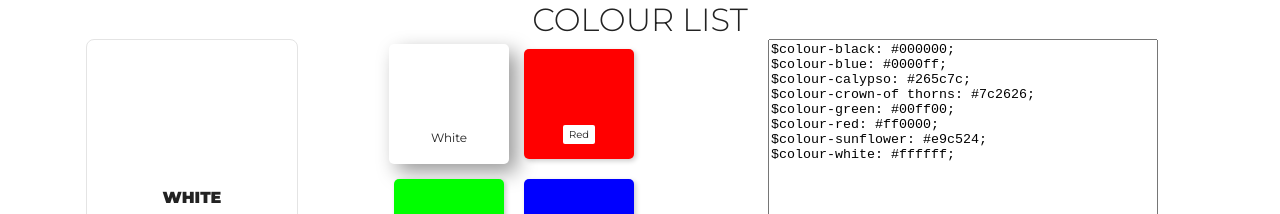
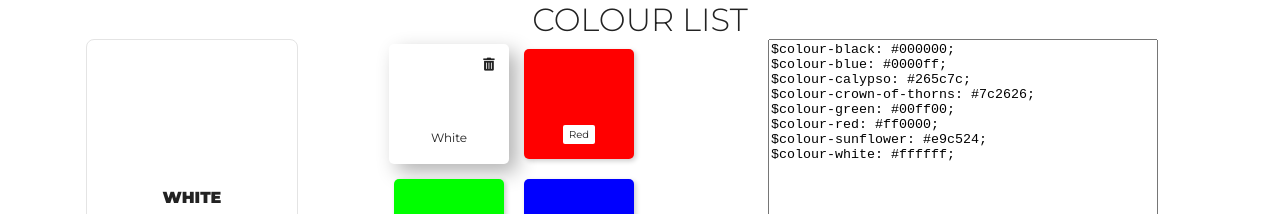
Before and after one commit to A-A-Z/colourlist, a Vue app: page / in a window 1280 px wide. Both pictures are taken after a click on the button "White". Shown: the top 214 px of the page. Built offline with nearby package versions, Linux system fonts and the light colour scheme.

Commit message:
Updates to active colour and added delete function

```diff
--- a/src/App.vue
+++ b/src/App.vue
@@ -7,6 +7,7 @@
     <NewColour
       :newColourInput='newColourInput'
       :isNewColourValid='isNewColourValid'
+      :activeColour='activeColour'
       :updateNewColour='updateNewColour'
       :saveColour='saveColour'
     />
@@ -15,6 +16,7 @@
       :colours='colours'
       :activeColour='activeColour'
       :setActiveColour='setActiveColour'
+      :deleteSavedColour='deleteSavedColour'
     />
 
     <Output
@@ -123,8 +125,25 @@ export default {
     },
 
     setActiveColour (colour) {
-      this.activeColour = colour
-      this.newColourInput = colour
+      if (this.activeColour === colour) {
+        this.activeColour = null
+        this.newColourInput = '#'
+      } else {
+        this.activeColour = colour
+        this.newColourInput = colour
+      }
+      console.log('click');
+    },
+
+    deleteSavedColour (colour) {
+      // filter out the passed colour
+      this.colours = this.colours.filter(entry => entry !== colour)
+
+      // if colour is also the active colour then clear that
+      if (this.activeColour === colour) {
+        this.activeColour = null
+        this.newColourInput = '#'
+      }
     }
   },
 
--- a/src/assets/styles/_vars.scss
+++ b/src/assets/styles/_vars.scss
@@ -1,5 +1,6 @@
 
 // colours
+$colour-dark-tan: #5c0d0d;
 $colour-mercury: #e4e4e4;
 $colour-mine-shaft: #222222;
 $colour-white: #ffffff;
@@ -7,6 +8,7 @@ $colour-white: #ffffff;
 // assigned colours
 $colour-background: $colour-white;
 $colour-text: $colour-mine-shaft;
+$colour-warning: $colour-dark-tan;
 
 // fonts
 $font-fontawesome: 'Font Awesome 5 Free';
--- a/src/assets/styles/blocks/_m-colour-preview.scss
+++ b/src/assets/styles/blocks/_m-colour-preview.scss
@@ -8,6 +8,8 @@
   display: flex;
   height: $size;
   justify-content: center;
+  overflow: hidden;
+  position: relative;
   transition: background-color 0.5s ease;
   width: $size;
 
@@ -32,4 +34,18 @@
       font-weight: 400;
     }
   }
+
+  &__active-colour {
+    $size: 80px;
+
+    border-color: transparent;
+    border-style: solid;
+    border-width: $size $size 0 0;
+    height: 0;
+    left: 0;
+    position: absolute;
+    top: 0;
+    width: 0;
+    // borderTopColor set by template
+  }
 }
--- a/src/assets/styles/blocks/_o-colour-list.scss
+++ b/src/assets/styles/blocks/_o-colour-list.scss
@@ -1,6 +1,7 @@
 
 .o-colour-list {
   $item-size: 110px;
+  $item-size-hover: 2px;
   $item-size-active: 10px;
 
   display: flex;
@@ -19,12 +20,14 @@
     justify-content: flex-end;
     height: $item-size;
     margin: $item-size-active;
+    outline: 0;
     overflow: hidden;
+    position: relative;
     transition: all 0.2s ease-in-out;
     width: $item-size;
 
     &--active {
-      box-shadow: 8px 8px 20px rgba(0, 0, 0, 0.4);
+      box-shadow: 8px 8px 20px rgba(0, 0, 0, 0.3);
       height: $item-size + $item-size-active;
       width: $item-size + $item-size-active;
       margin: ($item-size-active / 2);
@@ -33,6 +36,20 @@
         font-size: calculateRem(12px);
         padding: 5px 10px;
         margin-bottom: 14px;
+      }
+    }
+
+    &:not(.o-colour-list__item--active) {
+      &:hover,
+      &:focus  {
+        box-shadow: 4px 4px 10px rgba(0, 0, 0, 0.3);
+        height: $item-size + $item-size-hover;
+        width: $item-size + $item-size-hover;
+        margin: ($item-size-active - ($item-size-hover / 2));
+
+        .o-colour-list__label {
+          font-size: calculateRem(11px);
+        }
       }
     }
   }
@@ -48,4 +65,34 @@
     transition: all 0.2s ease-in-out;
     text-align: center;
   }
+
+  &__delete {
+    $size: 20px;
+
+    align-items: center;
+    background-color: $colour-white;
+    border-radius: 3px;
+    color: $colour-text;
+    display: flex;
+    font-size: 13px;
+    height: $size;
+    justify-content: center;
+    position: absolute;
+    right: 10px;
+    top: 10px;
+    width: $size;
+    z-index: 2;
+
+    .fas {
+      transition: all 0.1s ease-in-out;
+    }
+
+    &:hover {
+      color: $colour-warning;
+
+      .fas {
+        transform: rotate(40deg);
+      }
+    }
+  }
 }
--- a/src/components/List.vue
+++ b/src/components/List.vue
@@ -5,13 +5,23 @@
         v-for='colour in colours'
         :class="[
           'o-colour-list__item',
-          (activeColour === colour) ? 'o-colour-list__item--active' : ''
+          isActive(colour) ? 'o-colour-list__item--active' : ''
         ]"
         :style='{ backgroundColor: colour }'
         :key='colour'
         @click='setActiveColour(colour)'
+        role='button'
+        tabindex='0'
+        :aria-pressed='isActive(colour)'
       >
-        <span class='o-colour-list__label'>{{GetColourName(colour)}}</span>
+        <div
+          v-if='isActive(colour)'
+          class='o-colour-list__delete'
+          @click.stop='deleteSavedColour(colour)'
+        >
+          <i class="fas fa-trash-alt"></i>
+        </div>
+        <div class='o-colour-list__label'>{{GetColourName(colour)}}</div>
       </li>
     </ul>
   </section>
@@ -40,6 +50,11 @@ export default {
     setActiveColour: {
       type: Function,
       default: () => false
+    },
+
+    deleteSavedColour: {
+      type: Function,
+      default: () => false
     }
   },
 
@@ -47,6 +62,12 @@ export default {
     return {
       GetColourName: GetColourName
     }
+  },
+
+  methods: {
+    isActive (colour) {
+      return this.activeColour === colour
+    }
   }
 }
 </script>
--- a/src/components/NewColour.vue
+++ b/src/components/NewColour.vue
@@ -1,5 +1,6 @@
 <template>
   <section class='t-main__section o-new-colour'>
+
     <div
       :class="[
         'm-colour-preview',
@@ -10,12 +11,19 @@
       }"
     >
       <div
+        v-if='activeColour !== null && activeColour !== newColourInput'
+        class='m-colour-preview__active-colour'
+        :style="{
+          borderTopColor: activeColour
+        }"
+      ></div>
+      <div
         v-if='isNewColourValid'
         class='m-colour-preview__label'
       >
         {{GetColourName(newColourInput)}}
       </div>
-      <div v-else class='m-colour-preview__label'>Invalid Colour</div>
+      <div v-else class='m-colour-preview__label'>none</div>
     </div>
 
     <div class='m-colour-field'>
@@ -71,6 +79,10 @@ export default {
       type: Boolean,
       default: false
     },
+    activeColour: {
+      type: String,
+      default: null
+    },
     updateNewColour: {
       type: Function,
       default: () => false
--- a/src/components/Output.vue
+++ b/src/components/Output.vue
@@ -41,7 +41,7 @@ export default {
       const colourCase = (string) => this.isLowercase ? string.toLowerCase() : string.toUpperCase()
 
       // formats the colour name for the SCSS var
-      const formatColourTxt = (colour) => GetColourName(colour).replace(' ', '-').toLowerCase()
+      const formatColourTxt = (colour) => GetColourName(colour).replace(/ /g, '-').toLowerCase()
 
       // format the line of SCSS code
       const scssLine = (colour) => `$${this.colourTxt}-${formatColourTxt(colour)}: ${colourCase(colour)};`
```
Also changed, not shown: 2 other files (tests, documents, lock files or other folders).
